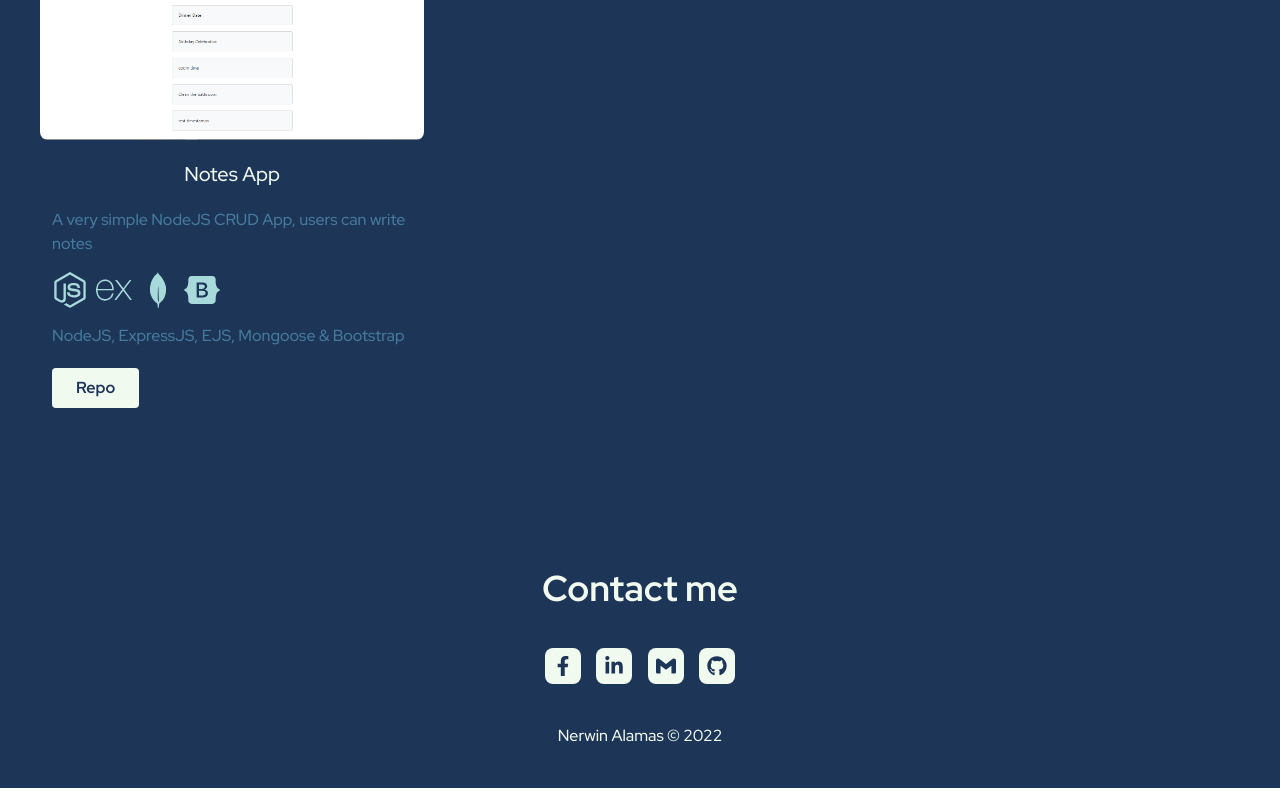
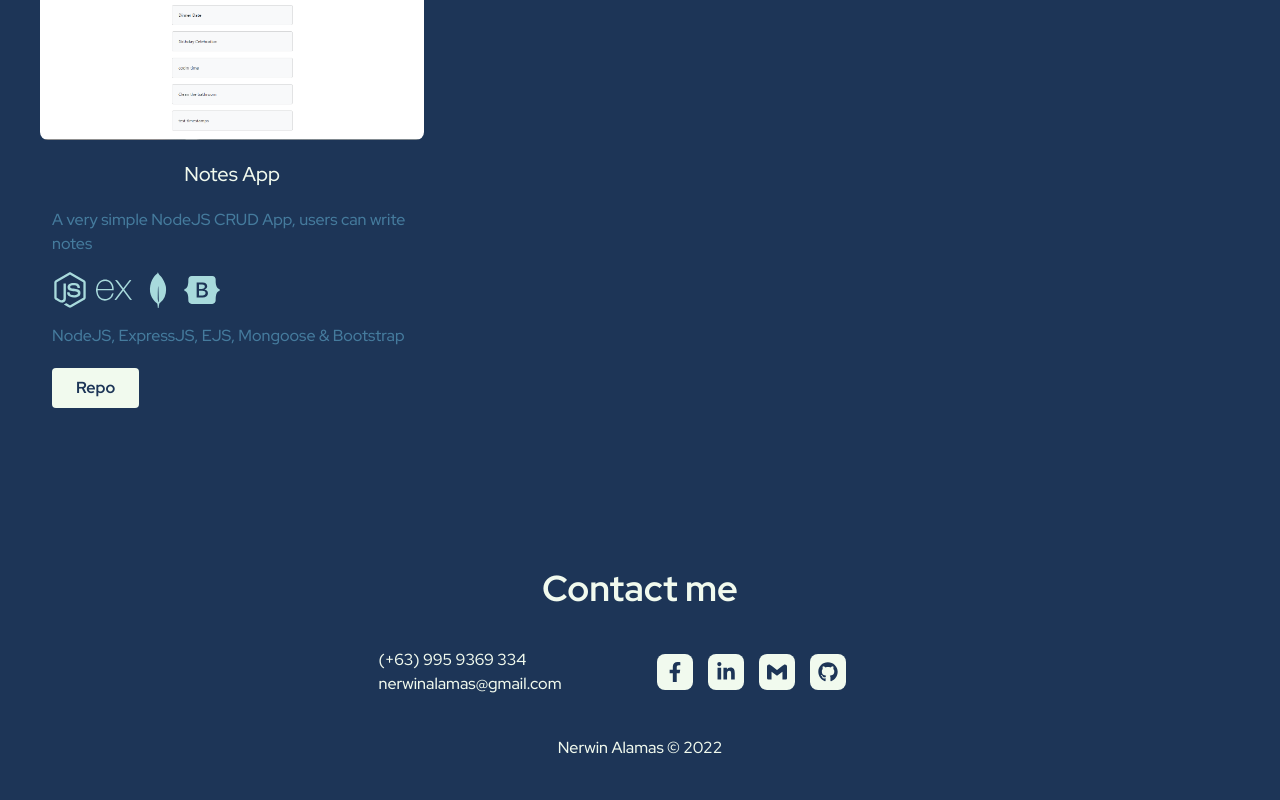
Before and after one commit to nerwinalamas/nerwinalamas, a React (Create React App) app: page / in a window 1280 px wide. Shown: the part 2444-3244 px from the top of the page. Built offline with nearby package versions, Linux system fonts and the light colour scheme.

Commit message:
add contacts

```diff
--- a/src/components/Footer.js
+++ b/src/components/Footer.js
@@ -9,7 +9,12 @@ const Footer = () => {
         <h1 className="text-nameColor text-4xl font-bold text-center">
           Contact me
         </h1>
-        <div className="flex justify-evenly items-center text-backgroundColor px-10 pt-10 text-4xl w-[300px]">
+        <div className="flex flex-col-reverse gap-10 items-center pt-10 md:flex-row">
+          <div className="text-center md:text-left ">
+            <p className="text-nameColor">(+63) 995 9369 334</p>
+            <p className="text-nameColor">nerwinalamas@gmail.com</p>
+          </div>
+          <div className="flex justify-evenly items-center text-backgroundColor px-10 text-4xl w-[300px] ">
             <a
               href="https://www.facebook.com/nerwinalamas"
               target="_blank"
@@ -39,6 +44,7 @@ const Footer = () => {
               <FaGithub className="rounded-lg bg-nameColor p-2 hover:bg-btnColor hover:text-nameColor" />
             </a>
           </div>
+        </div>
         <h4 className="py-10 text-nameColor">Nerwin Alamas © 2022</h4>
       </div>
     </>
```
Lines whose indentation alone changed are shown as unchanged.
